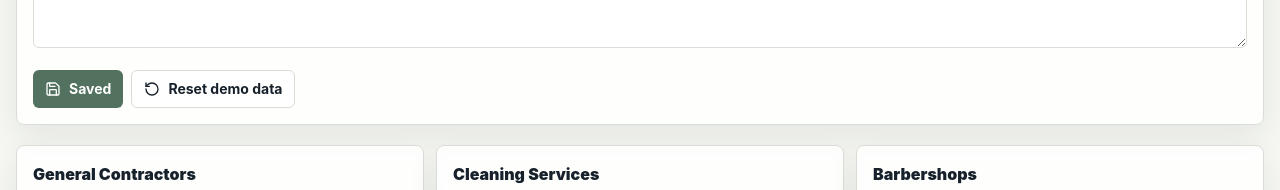
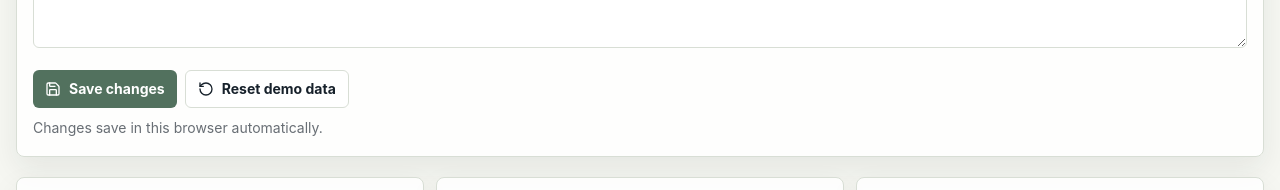
Before and after one commit to richoffinvestmentsllc22-jpg/ownerops-ai, a Next.js app: page /settings in a window 1280 px wide. Shown: the part 729-919 px from the top of the page. Built offline with nearby package versions, Linux system fonts and the light colour scheme; no server answers.

Commit message:
Make settings save action explicit

```diff
--- a/app/settings/page.tsx
+++ b/app/settings/page.tsx
@@ -1,7 +1,7 @@
 "use client";
 
 import { RotateCcw, Save } from "lucide-react";
-import { FormEvent } from "react";
+import { FormEvent, useState } from "react";
 import { PageFrame } from "@/components/PageFrame";
 import { SectionHeader } from "@/components/SectionHeader";
 import { useOwnerOps } from "@/components/DataProvider";
@@ -10,9 +10,11 @@ import { demoData } from "@/lib/demo-data";
 import type { BusinessProfile, IndustryKey } from "@/lib/types";
 
 function SettingsContent() {
-  const { data, setData } = useOwnerOps();
+  const { data, setData, syncNow } = useOwnerOps();
+  const [saveMessage, setSaveMessage] = useState("Changes save in this browser automatically.");
 
   function updateProfile(key: keyof BusinessProfile, value: string) {
+    setSaveMessage("Unsaved cloud changes. Browser copy is updating...");
     setData((current) => ({
       ...current,
       profile: {
@@ -22,8 +24,10 @@ function SettingsContent() {
     }));
   }
 
-  function save(event: FormEvent<HTMLFormElement>) {
+  async function save(event: FormEvent<HTMLFormElement>) {
     event.preventDefault();
+    await syncNow();
+    setSaveMessage("Saved. Company info is stored in this browser and synced to cloud when signed in.");
   }
 
   return (
@@ -84,16 +88,20 @@ function SettingsContent() {
         <div className="flex flex-wrap gap-2 sm:col-span-2">
           <button type="submit" className="inline-flex items-center gap-2 rounded-md bg-moss px-3 py-2 text-sm font-bold text-white">
             <Save size={16} />
-            Saved
+            Save changes
           </button>
           <button
             type="button"
-            onClick={() => setData(demoData)}
+            onClick={() => {
+              setData(demoData);
+              setSaveMessage("Demo data restored.");
+            }}
             className="inline-flex items-center gap-2 rounded-md border border-line bg-white px-3 py-2 text-sm font-bold"
           >
             <RotateCcw size={16} />
             Reset demo data
           </button>
+          <p className="basis-full text-sm leading-6 text-ink/65">{saveMessage}</p>
         </div>
       </form>
       <div className="mt-5 grid gap-3 sm:grid-cols-2 lg:grid-cols-3">
```
